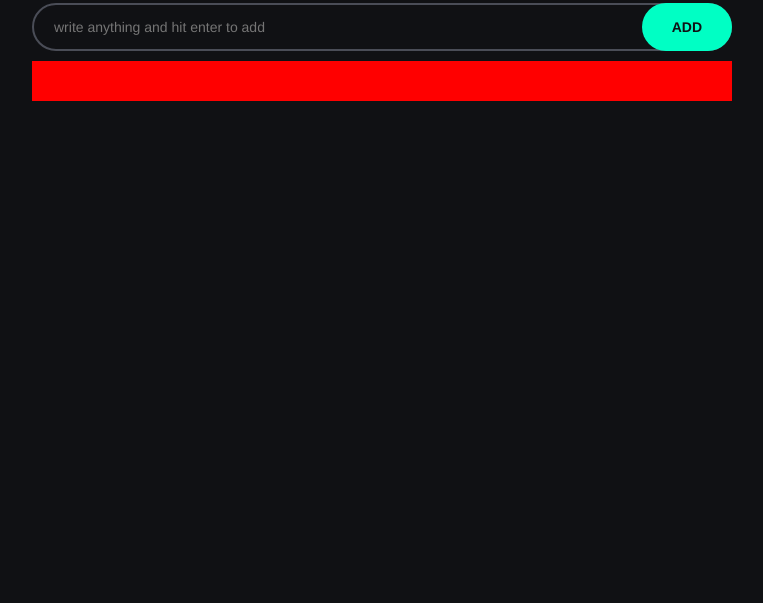
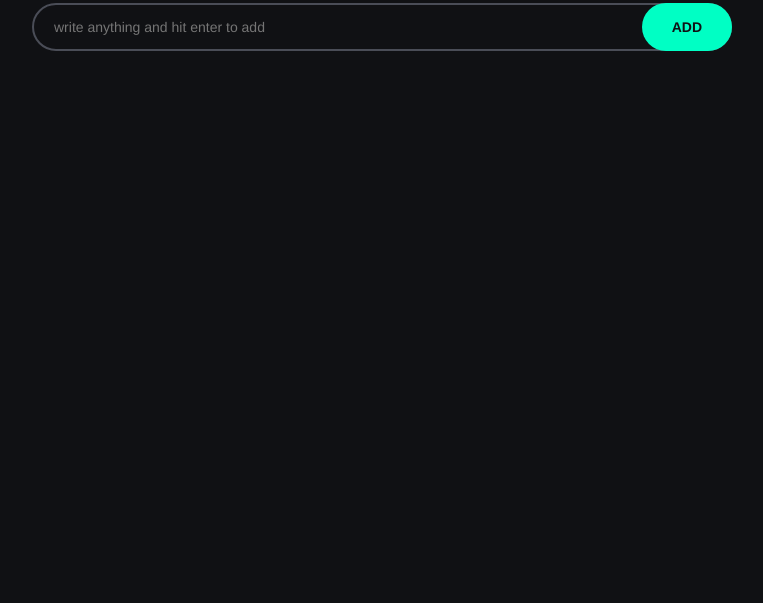
Before and after one commit to Qasim9937/Todo-App, a plain HTML site: page index.html in a window 1280 px wide. Shown: the part 197-800 px from the top of the page, without its empty margins (258-1021 px from the left). Drawn offline with nearby package versions, Linux system fonts and the light colour scheme.

Commit message:
Update todo-styles.css

```diff
--- a/todo-styles.css
+++ b/todo-styles.css
@@ -146,8 +146,6 @@ input[type='checkbox']:checked ~ .todo-text{
 
 #todo-list{
   width: 100%;
-  border: 20px solid red;
-
 }
 
 
```
